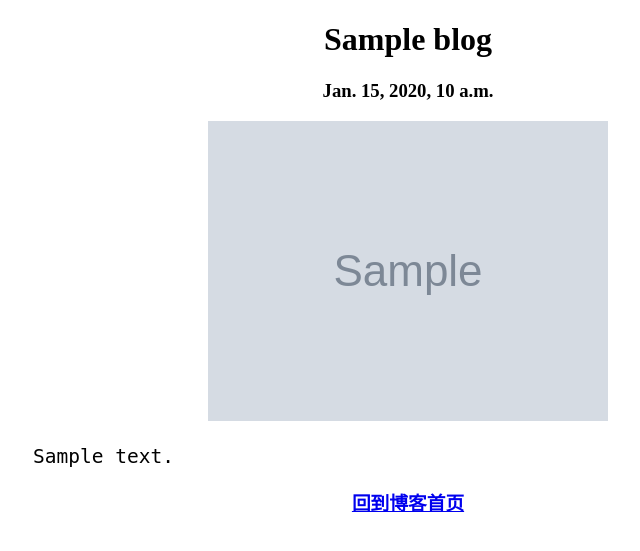
After one commit to smarthotpot/fist_blog, a Django app: template blog/templates/blog_text.html in a window 1280 px wide. The commit adds this page. Shown: the top 551 px of the page, without its empty margins (232-872 px from the left). Run offline with Django 3.2, Linux system fonts and the light colour scheme; the template is opened without the code that fills it: most values are stand-ins (such as "Sample title", 1, 10 or a date in 2020); grey boxes marked "Sample" are stand-in pictures; data that the repository does not hold is empty.

Commit message:
实现了从Blog跳转到正文
以<a href="blog" class="btn btn-primary my-2">我的博客</a>的方式实现跳转，以<a href=".." class="btn btn-primary my-2">回到主页</a>的方式回到主页..即可。通过init中blog.id找到对应网页，在app的urls中以<int:blog_id>的形式整形整数到blog/1网址，然后配置1的网址。首先在views中配置blog_text(request,blog_id):通过id找到页面然后叫页面内容通过get_object_or_404(Blog,pk = blog_id)传递到变量中，然后在网页中通过blog.text,或blog.title找到对应网页对应内容

```diff
--- a/blog/templates/blog.html
+++ b/blog/templates/blog.html
@@ -116,7 +116,7 @@
   </section>
     <div class="container">
         {% for blog in blogs.all %}
-        <h2><a href="">{{ blog.title }}</a></h2>
+        <h2><a href="{{ blog.id }}">{{ blog.title }}</a></h2>
         {{ blog.date }}
         <br>
         <img src = '{{blog.image.url }}' width="400" height="225">
--- /dev/null
+++ b/blog/templates/blog_text.html
@@ -0,0 +1,26 @@
+<!DOCTYPE html>
+<html lang="en">
+<head>
+    <meta charset="UTF-8">
+    <title>博客内容</title>
+</head>
+<body>
+  <style type="text/css">
+   pre {
+   white-space: pre-wrap;
+   word-wrap: break-word;
+    }
+  </style>
+<div style="text-align: center">
+    <h1>{{ blog.title }}</h1>
+    <h3>            {{ blog.date }}</h3>
+    <img src="{{ blog.image.url }}" height="50%">
+</div>
+<pre style="width:750px;font-size:150%;margin:20px auto;">
+{{ blog.text }}
+</pre>
+<div style="text-align: center">
+<h3><a href="..">回到博客首页</a></h3>
+</div>
+</body>
+</html>
--- a/blog/urls.py
+++ b/blog/urls.py
@@ -17,4 +17,5 @@ from django.urls import path
 from . import views
 urlpatterns = [
     path('', views.blog_page),
+    path('<int:blog_id>/', views.blog_text),
 ]
--- a/blog/views.py
+++ b/blog/views.py
@@ -1,6 +1,9 @@
-from django.shortcuts import render
+from django.shortcuts import render,get_object_or_404
 from .models import Blog
 # Create your views here.
 def blog_page(request):
     blogs = Blog.objects
     return render(request,'blog.html',{'blogs':blogs})
+def blog_text(request,blog_id):
+    blog = get_object_or_404(Blog,pk = blog_id)
+    return render(request,'blog_text.html',{'blog':blog})
--- a/templates/home.html
+++ b/templates/home.html
@@ -84,7 +84,6 @@
       <p class="lead text-muted">这是一个个人纪录的网站</p>
       <p>
         <a href="blog" class="btn btn-primary my-2">我的博客</a>
-        <a href="#" class="btn btn-secondary my-2">Secondary action</a>
       </p>
     </div>
   </section>
@@ -113,8 +112,6 @@
     <p class="float-right">
       <a href="#">Back to top</a>
     </p>
-    <p>Album example is &copy; Bootstrap, but please download and customize it for yourself!</p>
-    <p>New to Bootstrap? <a href="https://getbootstrap.com/">Visit the homepage</a> or read our <a href="/docs/4.4/getting-started/introduction/">getting started guide</a>.</p>
   </div>
 </footer>
 <<script src="https://code.jquery.com/jquery-3.4.1.slim.min.js" integrity="sha384-J6qa4849blE2+poT4WnyKhv5vZF5SrPo0iEjwBvKU7imGFAV0wwj1yYfoRSJoZ+n" crossorigin="anonymous"></script>
```
